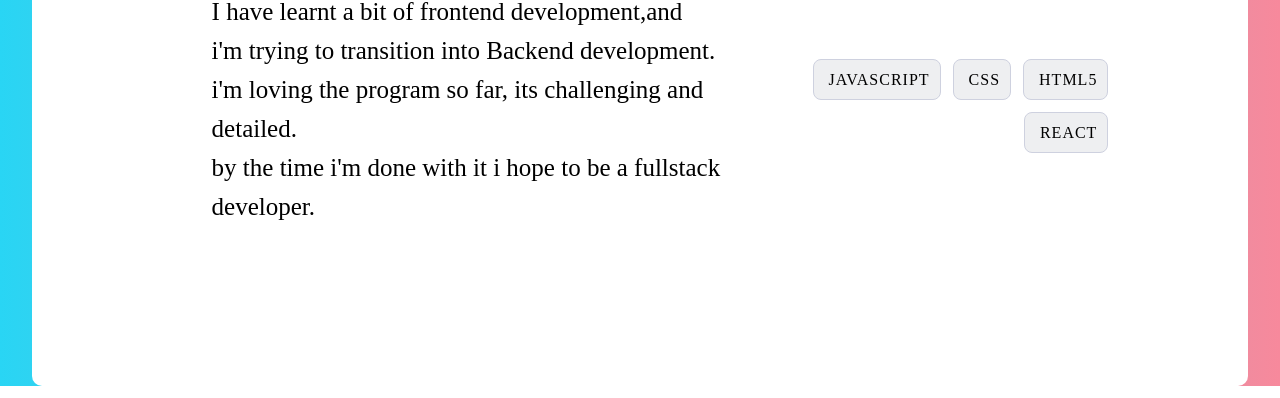
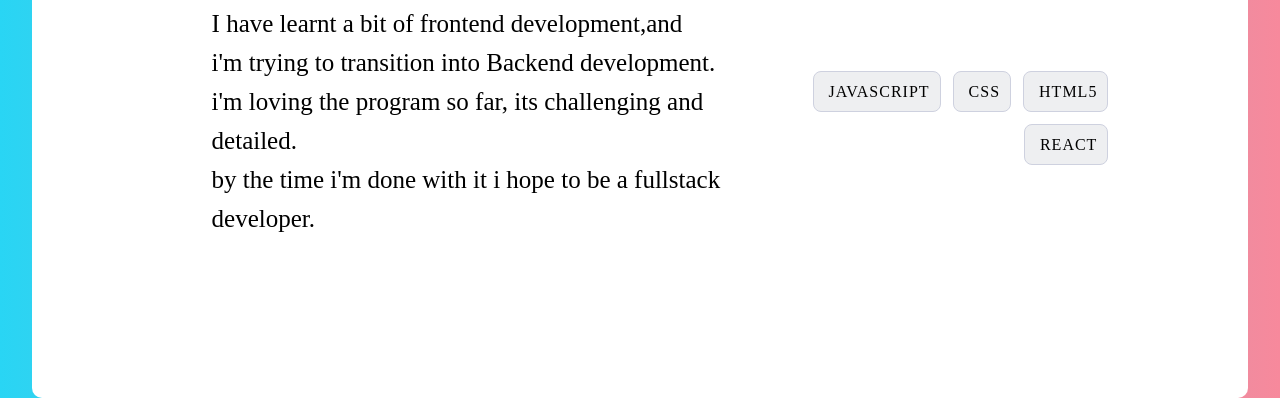
Before and after one commit to AkpanuwaUdeme/Portfolio, a plain HTML site: page index.html in a window 1280 px wide. Shown: the part 706-1104 px from the top of the page. Drawn offline with Linux system fonts and the light colour scheme.

Commit message:
edited css

```diff
--- a/style.css
+++ b/style.css
@@ -7,6 +7,8 @@ body{
     font-family: poppins;
     background-image:linear-gradient(to right,rgb(41, 213, 244),rgb(247, 137, 156));
     background-repeat: no-repeat;
+    margin: auto;
+    padding-top: 10px;
 }
 h1,#center{
 
@@ -137,6 +139,7 @@ nav .name{
     margin-left: 50px;
     justify-content: center;
     align-items: center;
+    padding-top: 2px;
 }
 
  .skills span{
```
